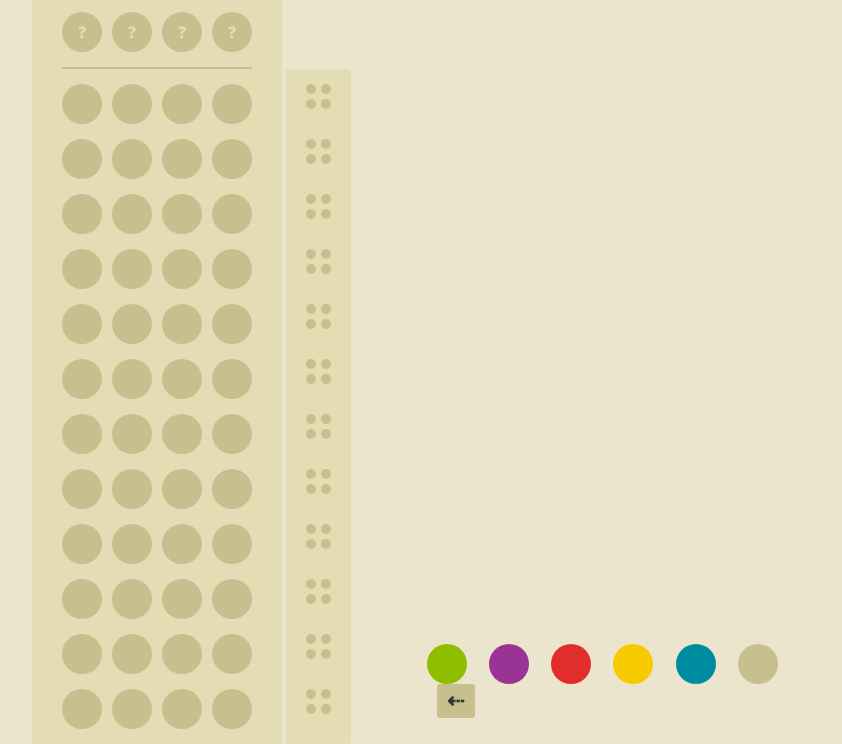
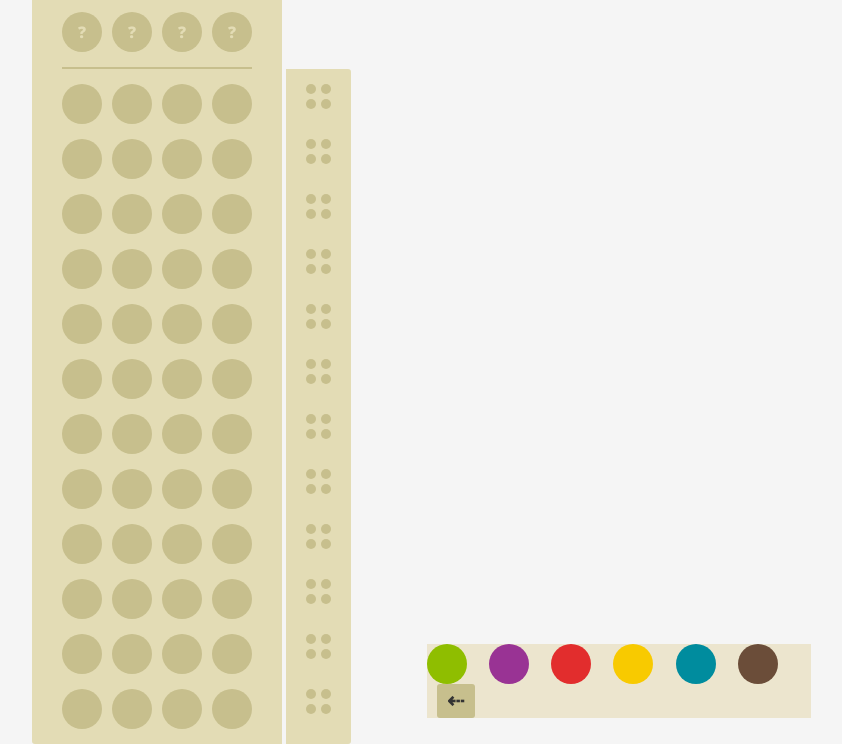
Before and after one commit to Shikadu51/Exercice-10-2-JavaScript, a plain HTML site: page index.html in a window 1280 px wide. Shown: the part 82-826 px from the top of the page, without its empty margins (408-1250 px from the left). Drawn offline with nearby package versions, Linux system fonts and the light colour scheme.

Commit message:
Update style.css

```diff
--- a/css/style.css
+++ b/css/style.css
@@ -2,7 +2,6 @@ h1 {
     font-style: italic;
     color: grey;
 }
-
 /*! HTML5 Boilerplate v4.3.0 | MIT License | http://h5bp.com/ */
 
 /*
@@ -117,6 +116,7 @@ h1 {
    color: #fff;
    background-color: #ece5ce;
    transition: background-color 0.5s ease;
+   background-color: whitesmoke;
  }
 
  body.won {
@@ -469,7 +469,7 @@ h1 {
  .violet {
    background: #993394;
  }
- .brown {
+ .marron {
    background: #6b4d39;
  }
  .white {
```
